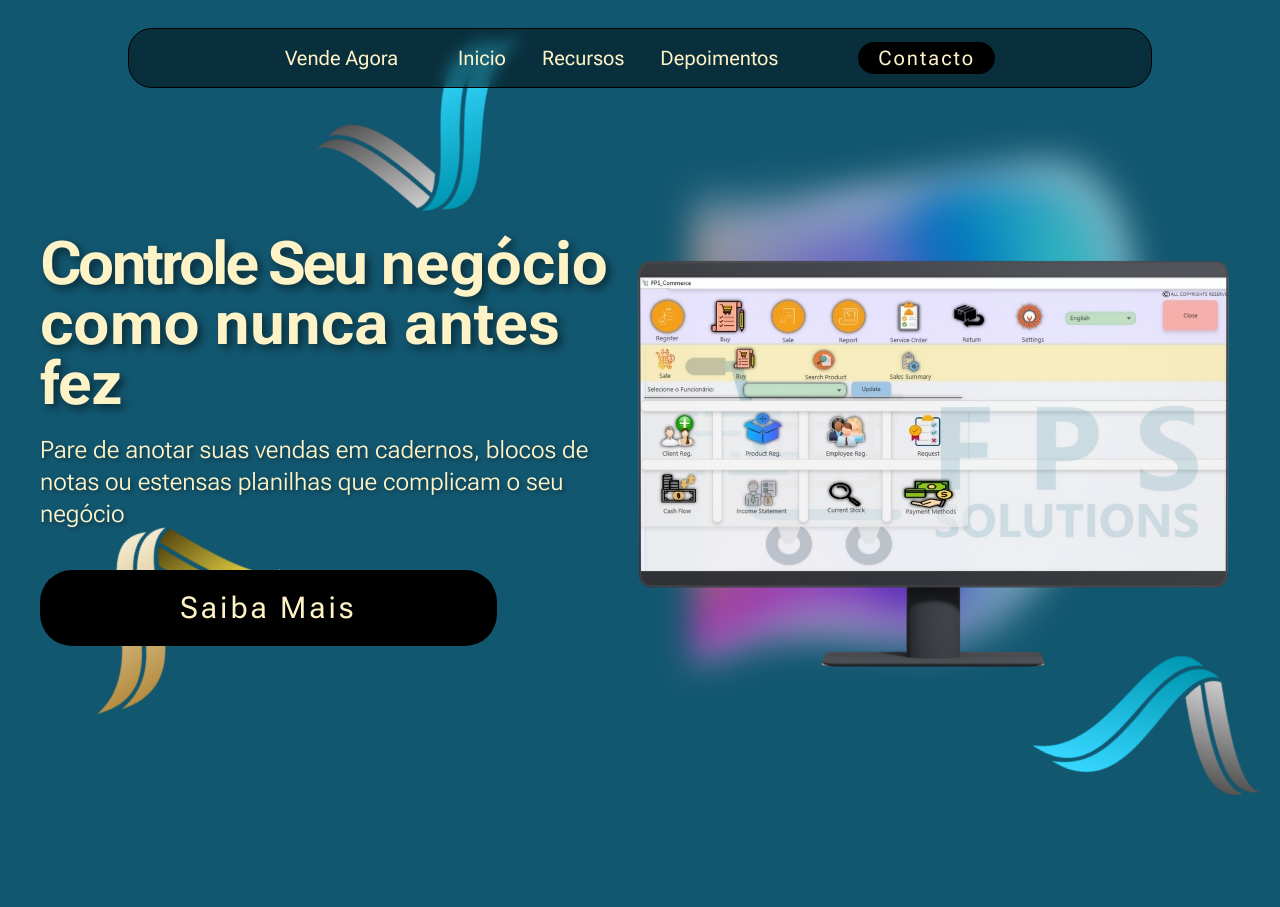
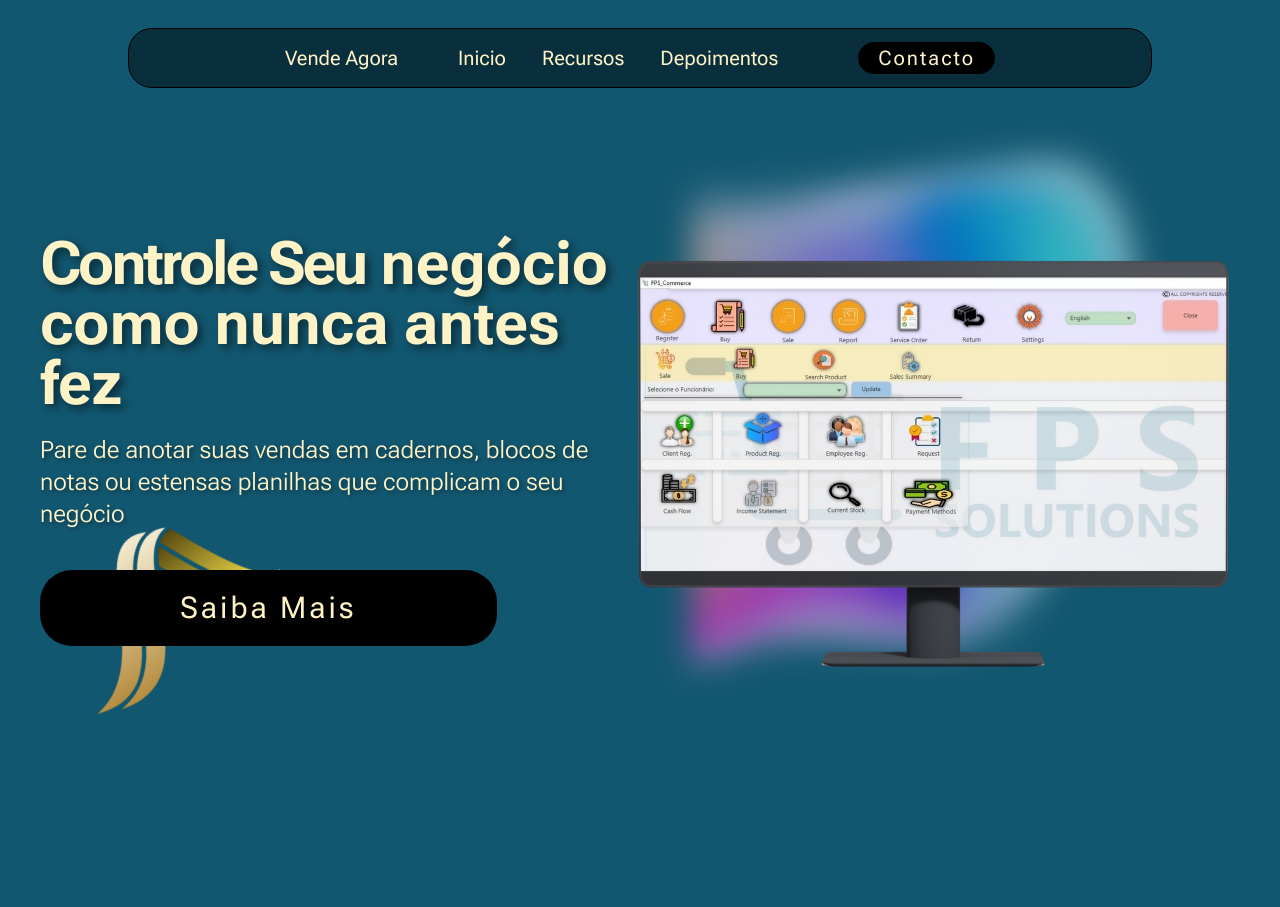
Before and after one commit to CafeNoCodigo/LANDING_PAGE_POINT_OF_SALE_SYSTEM, a React (Vite) app: page / in a window 1280 px wide. Shown: the top 907 px of the page. Built offline with nearby package versions, Linux system fonts and the light colour scheme.

Commit message:
Update Hero.jsx

```diff
--- a/src/sections/Hero.jsx
+++ b/src/sections/Hero.jsx
@@ -14,17 +14,6 @@ const Hero = () => {
         className='element-decoration rotate-55 md:ml-0 ml-[-100px] mt-100 md:mt-120
           md:hover:rotate-255 transition-all duration-750 ease-in-out'
         alt="Element decoration yellow" />
-
-        <img
-        src="/images/bg-element-blue.png"
-        className='element-decoration rotate-105 md:ml-250 ml-[-100px] mt-100 md:mt-150
-          md:hover:rotate-305 transition-all duration-750 ease-in-out hidden md:block'
-        alt="Element decoration blue" />
-
-        <img src="/images/bg-element-blue.png"
-        alt="Element decoration blue"
-        className='element-decoration rotate-245 md:ml-70 ml-70 mt-30 md:mt-5
-          md:hover:rotate-45 transition-all duration-750 ease-in-out' />
         <div className='section-layout md:gap-3 md:pt-25 pt-10 relative'>
               <motion.div
                 className='section-txt mt-10'
```
